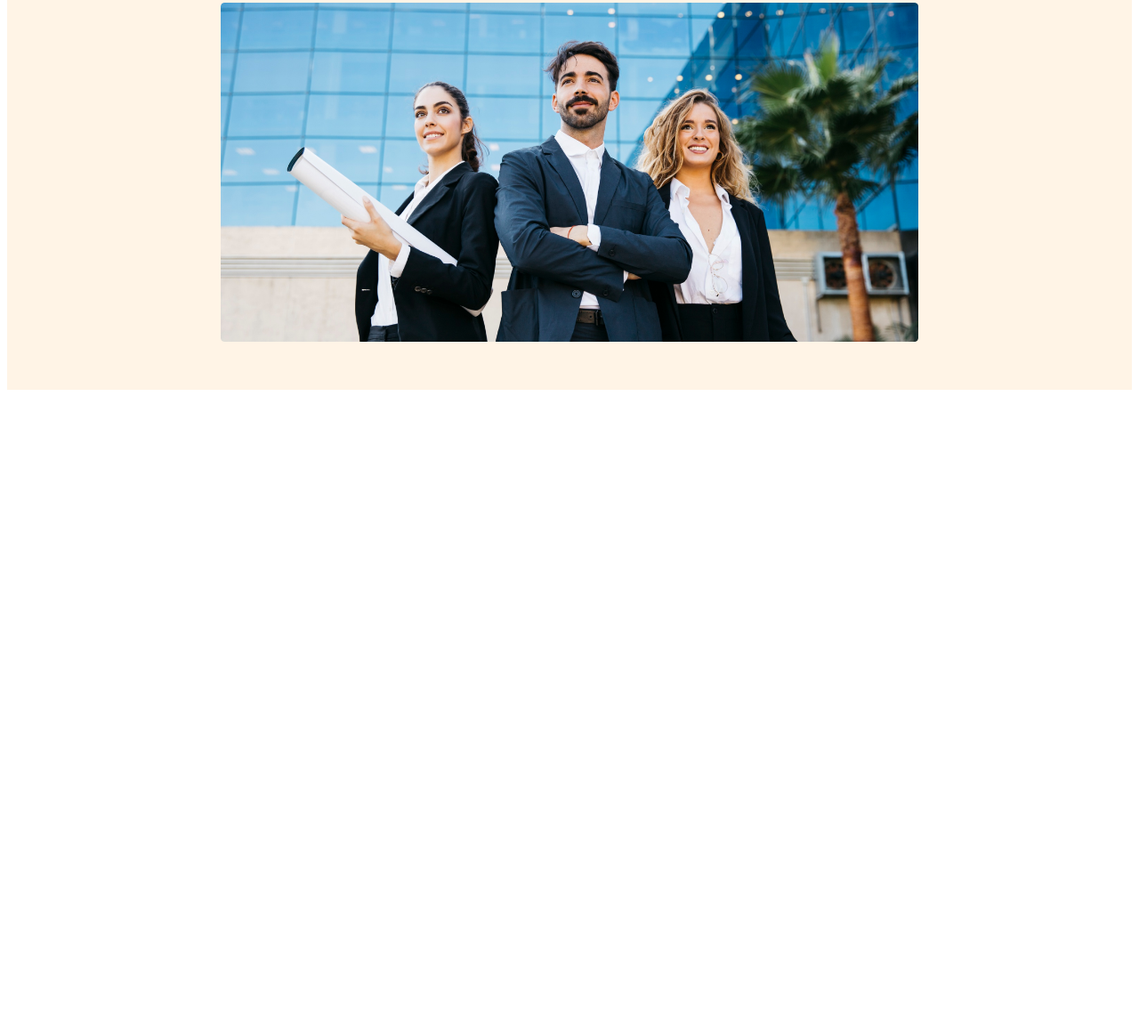
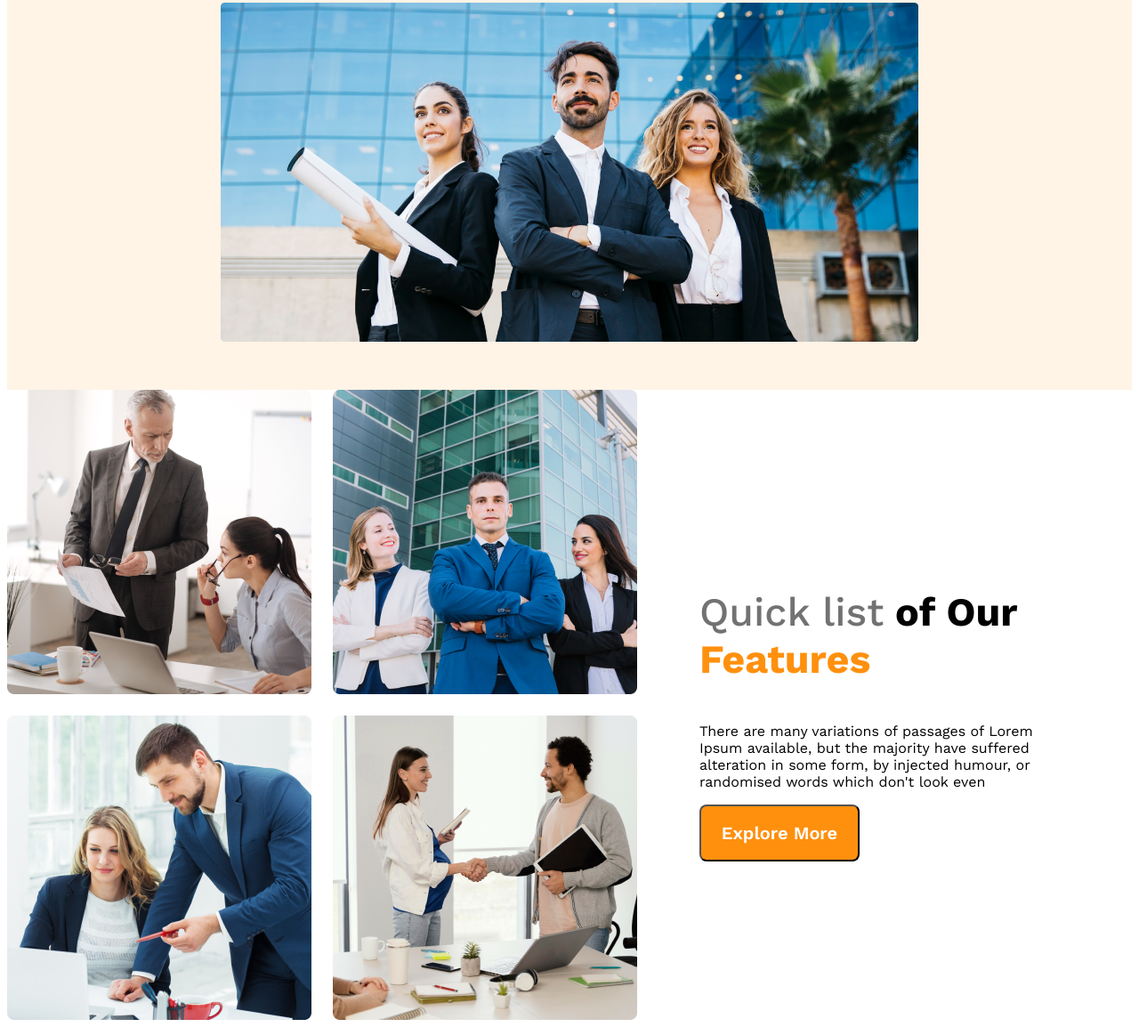
Before and after one commit to Mohosin2126/g3-architects-responsive, a plain HTML site: page index.html in a window 1280 px wide. Shown: the part 573-1727 px from the top of the page at 89% size. Before the commit the page ends 1019 px from the top, so only its background shows below. Drawn offline with nearby package versions, Linux system fonts and the light colour scheme.

Commit message:
features content added

```diff
--- a/index.html
+++ b/index.html
@@ -31,8 +31,19 @@
  </div>
     </header>
     <main>
-<section>
+<section class="teams-container">
+    <div class="teams-img-container">
+        <img src="./images/team1.png" alt="">
+        <img src="./images/team2.png" alt="">
+        <img src="./images/team3.png" alt="">
+        <img src="./images/team4.png" alt="">
 
+    </div>
+    <div class="teams-content">
+        <h3 class="teams-title"> <span class="quick-list">Quick list</span> <span>of Our </span><br><span class="text-features">Features</span></h3>
+        <p class="teams-description">There are many variations of passages of Lorem Ipsum available, but the majority have suffered alteration in some form, by injected humour, or randomised words which don't look even</p>
+<button class="btn-primary">Explore More</button>
+    </div>
 </section>
     </main>
     <footer>
--- a/style.css
+++ b/style.css
@@ -67,32 +67,78 @@ nav li a {
     width: 180px;
     height: 64px;
     text-align: center;
-    font-size:1.25rem;
+    font-size: 1.25rem;
     font-weight: 600;
     border-radius: 8px;
     background: #FF900E;
     cursor: pointer;
 }
-.banner img{
+
+.banner img {
     margin-top: 20px;
     width: 100%;
 }
+
 /* responsive style  */
 /* mobile devices */
-@media screen and (max-width:576px){
-    header{
+@media screen and (max-width:576px) {
+    header {
         padding: 20px;
     }
-    nav{
+
+    nav {
         flex-direction: column;
     }
 }
+
 /* medium devices */
-@media screen and (min-width:576px) and (max-width:960px){
-    header{
+@media screen and (min-width:576px) and (max-width:960px) {
+    header {
         padding: 50px;
     }
-    nav{
-        flex-direction:column;
+
+    nav {
+        flex-direction: column;
     }
 }
+
+/* main styles */
+main {
+    max-width: 1440px;
+    margin: 0px auto;
+}
+
+/* teams */
+.teams-container {
+    display: flex;
+    align-items: center;
+
+}
+
+.teams-img-container {
+    display: grid;
+    grid-template-columns: repeat(2, 1fr);
+    gap: 1.5rem;
+}
+
+.teams-content {
+    padding-left: 70px;
+    padding-right: 70px;
+}
+
+.teams-title {
+    font-size: 2.8rem;
+}
+
+.quick-list {
+    color: var(--dark-03, #727272);
+    font-size: 2.8rem;
+    font-weight: 500;
+
+}
+
+.text-features {
+    color: #FF900E;
+    font-weight: 700;
+
+}
```
